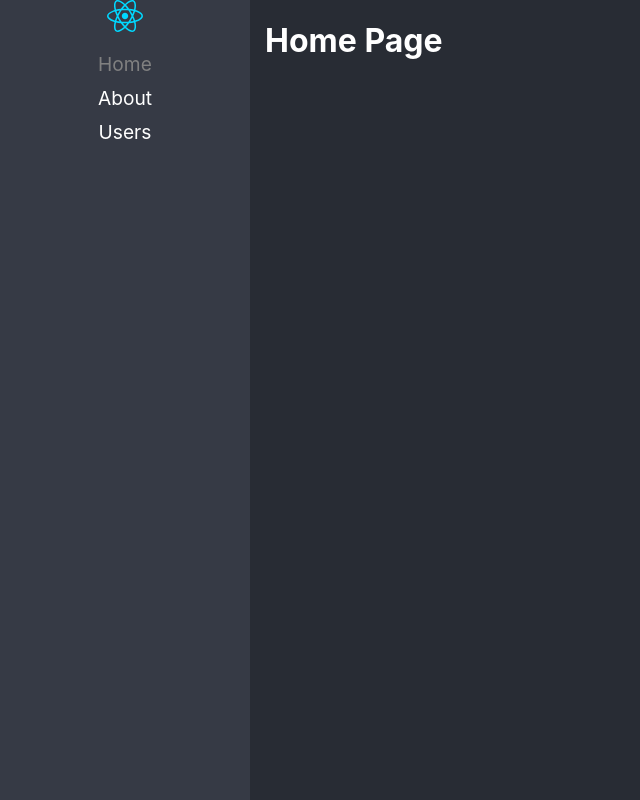
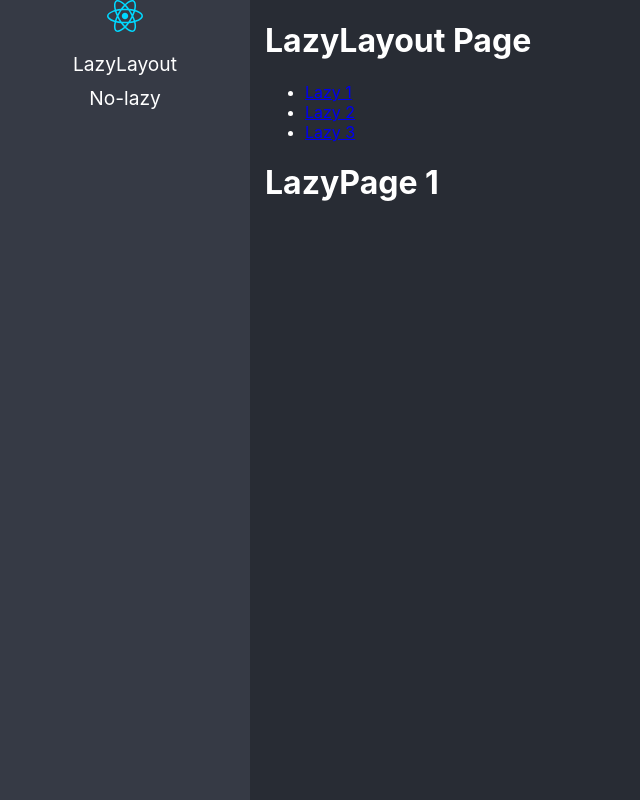
Before and after one commit to fdFloresMarquez/react-adv, a React (Vite) app: page /lazyload/lazy1 in a window 1280 px wide. Before the commit this address led to /. Shown: the whole page, without its empty margins (0-640 px from the left). Built offline with nearby package versions, Linux system fonts and the light colour scheme.

Commit message:
add nested LazyLoad

```diff
--- /dev/null
+++ b/src/01-lazyload/layout/LazyLayout.tsx
@@ -0,0 +1,33 @@
+import { Navigate, NavLink, Route, Routes } from 'react-router-dom';
+
+import { LazyPage1, LazyPage2, LazyPage3 } from '../pages';
+
+const LazyLayout: React.FC = () => {
+  return (
+    <div>
+      <h1>LazyLayout Page</h1>
+
+      <ul>
+        <li>
+          <NavLink to="lazy1">Lazy 1</NavLink>
+        </li>
+        <li>
+          <NavLink to="lazy2">Lazy 2</NavLink>
+        </li>
+        <li>
+          <NavLink to="lazy3">Lazy 3</NavLink>
+        </li>
+      </ul>
+
+      <Routes>
+        <Route element={<LazyPage1 />} path="lazy1" />
+        <Route element={<LazyPage2 />} path="lazy2" />
+        <Route element={<LazyPage3 />} path="lazy3" />
+
+        <Route element={<Navigate to="lazy1" />} path="*" />
+      </Routes>
+    </div>
+  );
+};
+
+export default LazyLayout;
--- /dev/null
+++ b/src/01-lazyload/pages/LazyPage1.tsx
@@ -0,0 +1,5 @@
+const LazyPage1: React.FC = () => {
+  return <h1>LazyPage 1</h1>;
+};
+
+export default LazyPage1;
--- /dev/null
+++ b/src/01-lazyload/pages/LazyPage2.tsx
@@ -0,0 +1,5 @@
+const LazyPage2: React.FC = () => {
+  return <h1>LazyPage 2</h1>;
+};
+
+export default LazyPage2;
--- /dev/null
+++ b/src/01-lazyload/pages/LazyPage3.tsx
@@ -0,0 +1,5 @@
+const LazyPage3: React.FC = () => {
+  return <h1>LazyPage 3</h1>;
+};
+
+export default LazyPage3;
--- /dev/null
+++ b/src/01-lazyload/pages/NoLazy.tsx
@@ -0,0 +1,7 @@
+type Props = {};
+
+const NoLazy: React.FC<Props> = () => {
+  return <div>{`<NoLazy Load/>`}</div>;
+};
+
+export default NoLazy;
--- /dev/null
+++ b/src/01-lazyload/pages/index.ts
@@ -0,0 +1,3 @@
+export { default as LazyPage1 } from './LazyPage1';
+export { default as LazyPage2 } from './LazyPage2';
+export { default as LazyPage3 } from './LazyPage3';
--- a/src/routes/Navigation.tsx
+++ b/src/routes/Navigation.tsx
@@ -1,42 +1,45 @@
+import { Suspense } from 'react';
 import { BrowserRouter } from 'react-router-dom';
 import { Routes, Route, NavLink, Navigate } from 'react-router-dom';
+
+import { routes } from './routes';
 
 import ReactLogo from '/react.svg';
 
 const Navigation = () => {
   return (
+    <Suspense fallback={<span>Loading...</span>}>
       <BrowserRouter>
         <div className="main-layout">
           <nav>
             <img alt="React Logo" src={ReactLogo} />
             <ul>
-            <li>
-              <NavLink className={({ isActive }) => (isActive ? 'nav-active' : '')} to="/">
-                Home
+              {routes.map((route) => {
+                const { name, to } = route;
+
+                return (
+                  <li key={name}>
+                    <NavLink className={({ isActive }) => (isActive ? 'nav-active' : '')} to={to}>
+                      {name}
                     </NavLink>
                   </li>
-            <li>
-              <NavLink className={({ isActive }) => (isActive ? 'nav-active' : '')} to="/about">
-                About
-              </NavLink>
-            </li>
-            <li>
-              <NavLink className={({ isActive }) => (isActive ? 'nav-active' : '')} to="/users">
-                Users
-              </NavLink>
-            </li>
+                );
+              })}
             </ul>
           </nav>
 
           <Routes>
-          <Route element={<h1>About Page</h1>} path="/about" />
-          <Route element={<h1>Users Page</h1>} path="/users" />
-          <Route element={<h1>Home Page</h1>} path="/" />
+            {routes.map((route) => {
+              const { component: Component, path } = route;
 
-          <Route element={<Navigate replace to="/" />} path="/*" />
+              return <Route key={path} element={<Component />} path={path} />;
+            })}
+
+            <Route element={<Navigate replace to={routes[0].to} />} path="/*" />
           </Routes>
         </div>
       </BrowserRouter>
+    </Suspense>
   );
 };
 
--- /dev/null
+++ b/src/routes/routes.ts
@@ -0,0 +1,29 @@
+import { lazy } from 'react';
+
+import NoLazy from '@/01-lazyload/pages/NoLazy';
+
+interface Route {
+  to: string;
+  path: string;
+  component: React.FC;
+  name: string;
+}
+
+const LazyLayout = lazy(
+  () => import(/* webpackChunkName: "LazyLayout" */ '../01-lazyload/layout/LazyLayout'),
+);
+
+export const routes: Route[] = [
+  {
+    to: '/lazyload/',
+    path: '/lazyload/*',
+    component: LazyLayout,
+    name: 'LazyLayout',
+  },
+  {
+    to: '/no-lazy',
+    path: 'no-lazy',
+    component: NoLazy,
+    name: 'No-lazy',
+  },
+];
```
Lines whose indentation alone changed are shown as unchanged.
